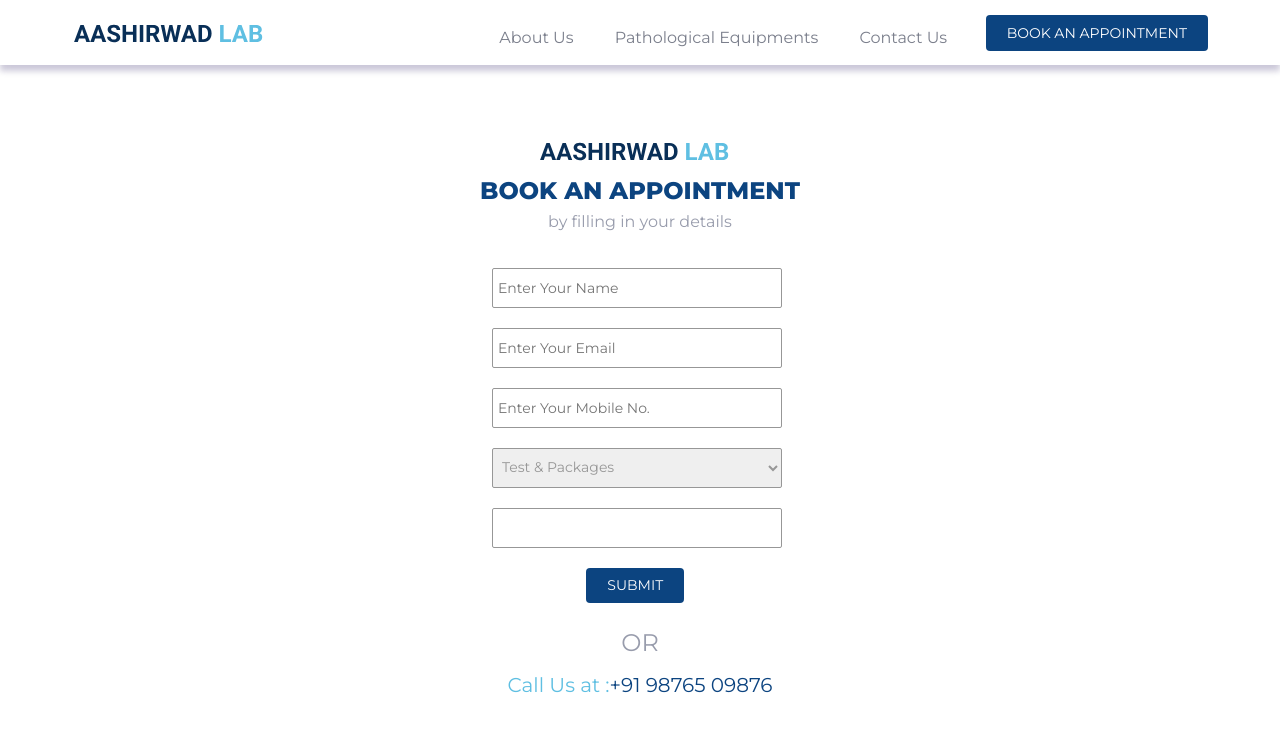
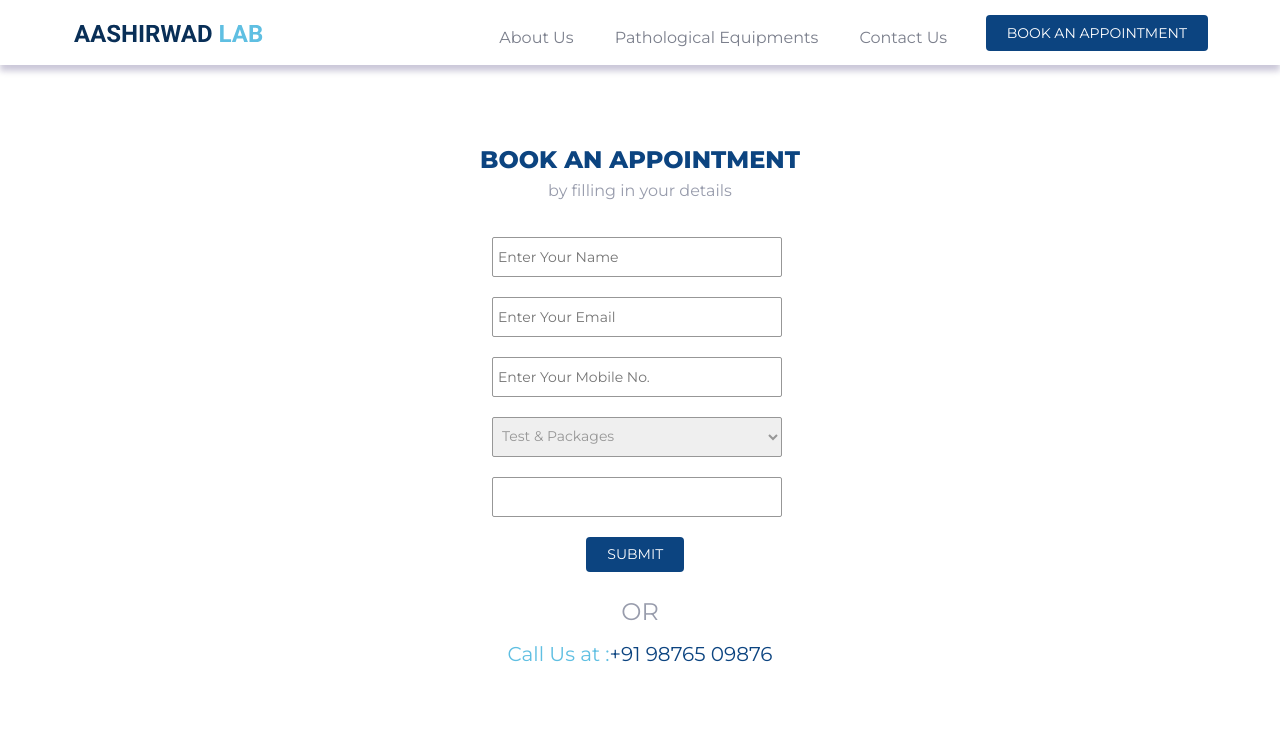
Before and after one commit to RohitGeddam-tech/Aashirvad, a React (Create React App) app: page /Aashirvad/Form in a window 1280 px wide. Shown: the top 732 px of the page. Built offline with nearby package versions, Linux system fonts and the light colour scheme.

Commit message:
latest commit

```diff
--- a/src/Components/Form.js
+++ b/src/Components/Form.js
@@ -8,9 +8,6 @@ const Form = () => {
     return (
         <div className='form'>
             <div className='popup'>
-                <div className='topline'>
-                    <img src={logo} />
-                </div>
                 <h2>Book an appointment</h2>
                 <p>by filling in your details </p>
                 <form onSubmit={handleSubmit}>
```
